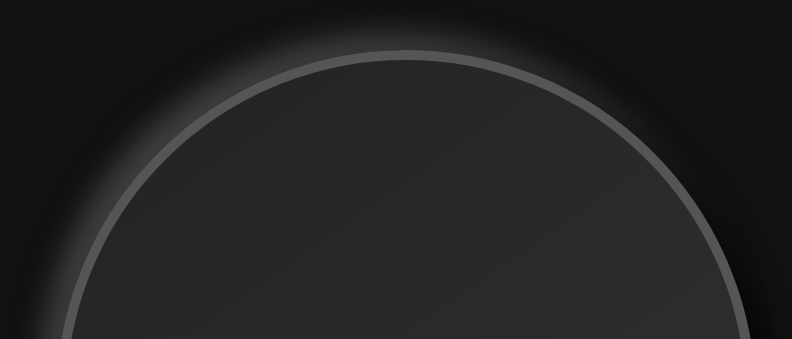
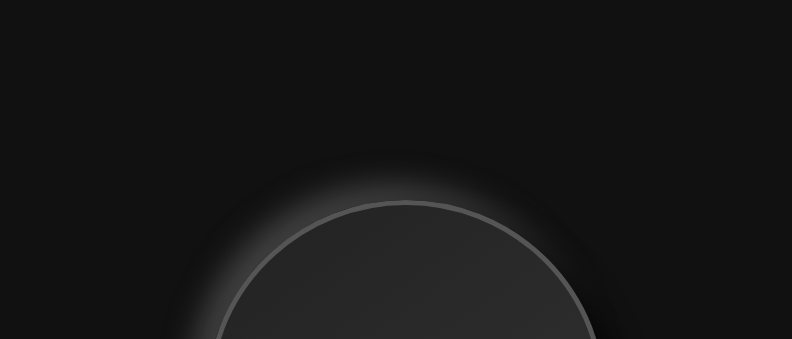
Before and after one commit to JuanDeag4/smartwatch-ui, a plain HTML site: page index.html in a window 1280 px wide. Shown: the top 339 px of the page, without its empty margins (234-1026 px from the left). Drawn offline with Linux system fonts and the light colour scheme.

Commit message:
Update style.css

```diff
--- a/style.css
+++ b/style.css
@@ -17,9 +17,9 @@ body {
 
 /* Watch Container */
 #watch {
-  width: 700px; /* Increased size by 1.5x */
-  height: 700px; /* Increased size by 1.5x */
-  border: 10px solid #555; /* Keep the same border thickness */
+  width: 400px; /* Increased size by 1.5x */
+  height: 400px; /* Increased size by 1.5x */
+  border: 5px solid #555; /* Keep the same border thickness */
   border-radius: 50%;
   background: linear-gradient(145deg, #222, #333);
   box-shadow: 15px 15px 30px #000, -15px -15px 30px #444;
```
